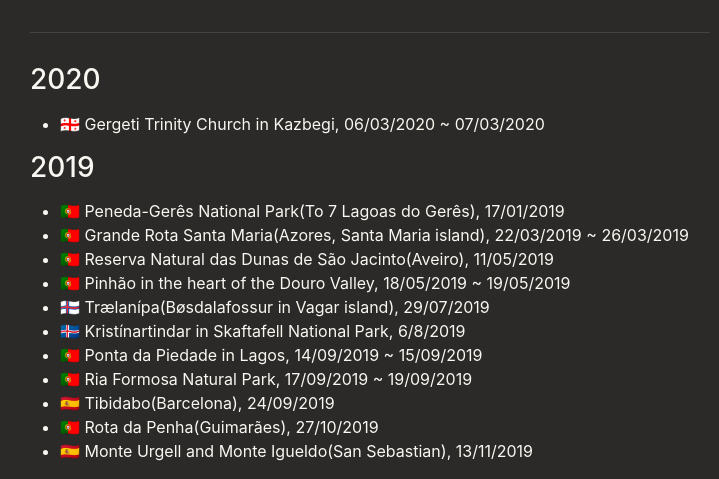
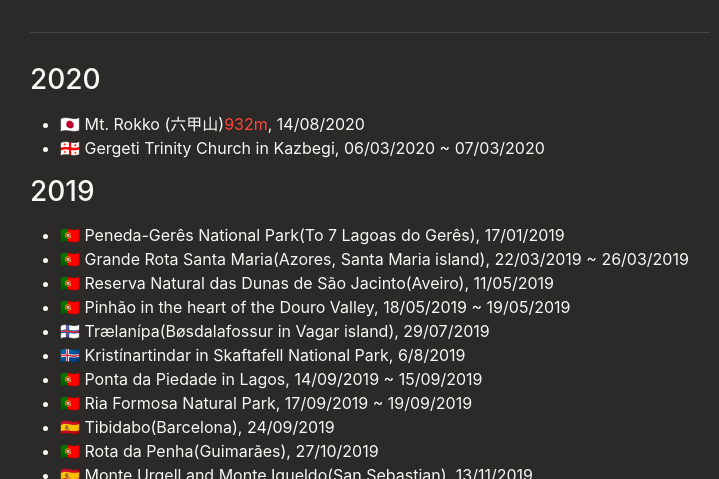
Before and after one commit to pixyzehn/pixyzehn.com, a Jekyll site: the page built from pages/trekking.md, in a window 1280 px wide and 900 px high, cut to the strip 421-900 px from the top of the window. Shown: the whole strip, without its empty margins (270-989 px from the left). Built offline with Jekyll 4.4.1, drawn with Linux system fonts in a browser that asks for light colours; nearby versions of some CDN libraries; library files that are not in the unit come from our copies.

Commit message:
Update page

```diff
--- a/pages/trekking.md
+++ b/pages/trekking.md
@@ -10,6 +10,7 @@ permalink: /trekking/
 
 ## 2020
 
+- 🇯🇵 Mt. Rokko (六甲山)[932m](芦屋川駅~六甲山最高峰~有馬温泉), 14/08/2020
 - 🇬🇪 Gergeti Trinity Church in Kazbegi, 06/03/2020 ~ 07/03/2020
 
 ## 2019
```
